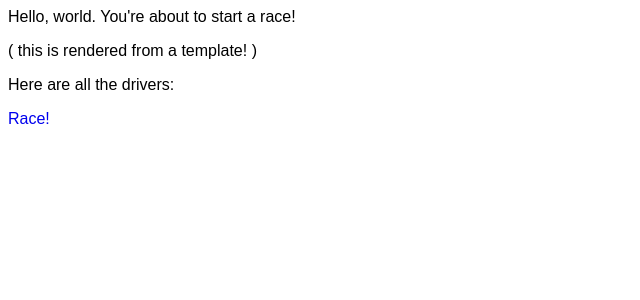
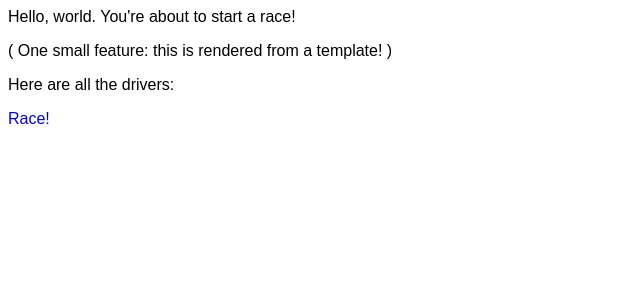
Before and after one commit to therogue/supercar, a Django app: page /race/ in a window 1280 px wide. Shown: the top 300 px of the page, without its empty margins (0-640 px from the left). Run offline with Django 3.2, Linux system fonts and the light colour scheme; data that the repository does not hold is empty.

Commit message:
Made some small changes.

```diff
--- a/race/static/race/style.css
+++ b/race/static/race/style.css
@@ -11,7 +11,7 @@
 }
 
 .row-odd {
-    background-color: aqua;
+    background-color: azure;
 }
 
 .row-even {
--- a/race/templates/race/index.html
+++ b/race/templates/race/index.html
@@ -6,7 +6,7 @@
     </head>
     <body>
         <p>Hello, world. You're about to start a race!</p>
-        <p>( {{ extra_message }} )</p>
+        <p>( One small feature: {{ extra_message }} )</p>
 
         Here are all the drivers:
         <ol id="driver-list">
```
